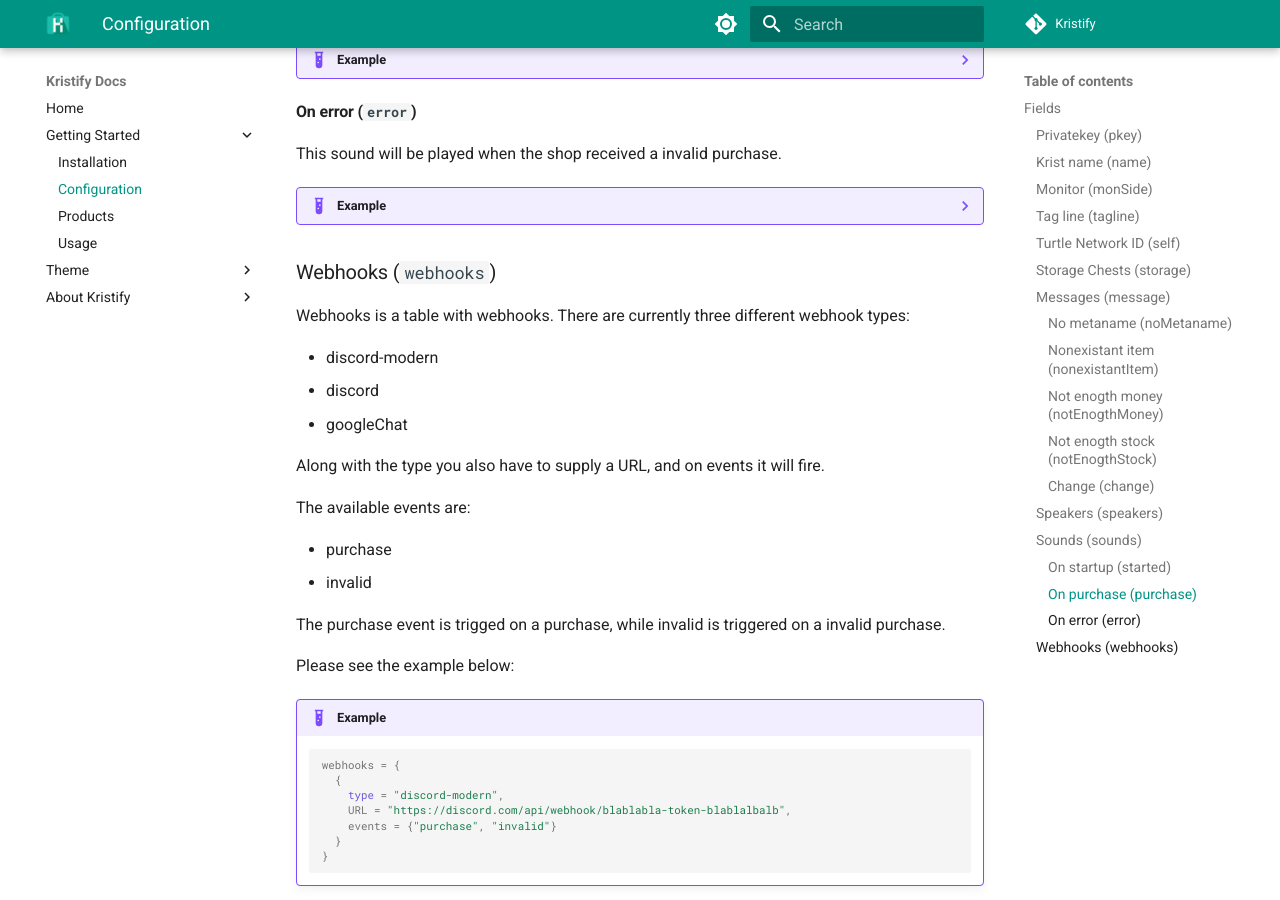
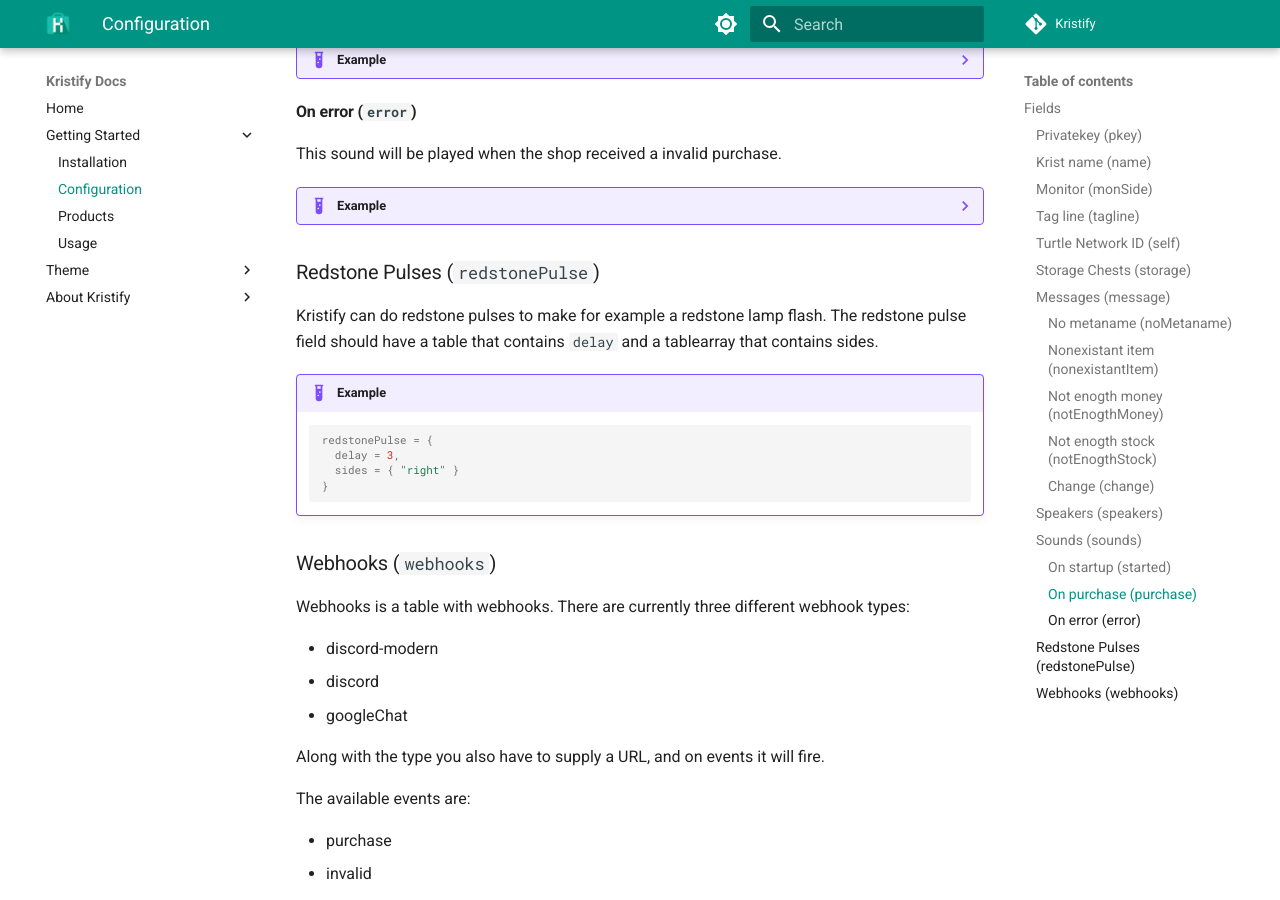
Before and after one commit to Kristify/docs, an MkDocs documentation site: the page built from docs/GettingStarted/configuration.md, in a window 1280 px wide and 900 px high, scrolled down 2834 px. Built offline with MkDocs 1.6.1 and Material for MkDocs 9.7.7, drawn with Linux system fonts in a browser that asks for light colours; comment, search, counter and statistics services are not loaded.

Commit message:
docs: document redstone pulses

````diff
--- a/docs/GettingStarted/configuration.md
+++ b/docs/GettingStarted/configuration.md
@@ -139,6 +139,19 @@
 ??? example
     `minecraft:block.anvil.land`
 
+### Redstone Pulses (`redstonePulse`)
+
+Kristify can do redstone pulses to make for example a redstone lamp flash.
+The redstone pulse field should have a table that contains `delay` and a tablearray that contains sides.
+
+!!! example
+    ```lua
+    redstonePulse = {
+      delay = 3,
+      sides = { "right" }
+    }
+    ```
+
 ### Webhooks (`webhooks`)
 
 Webhooks is a table with webhooks.
````
